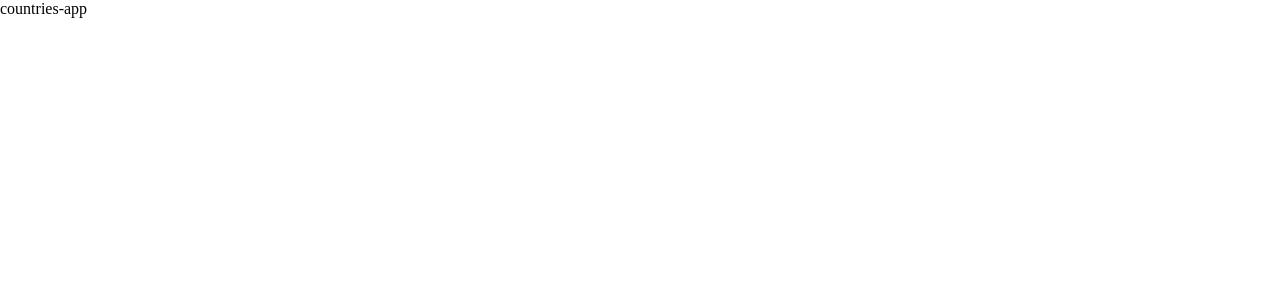
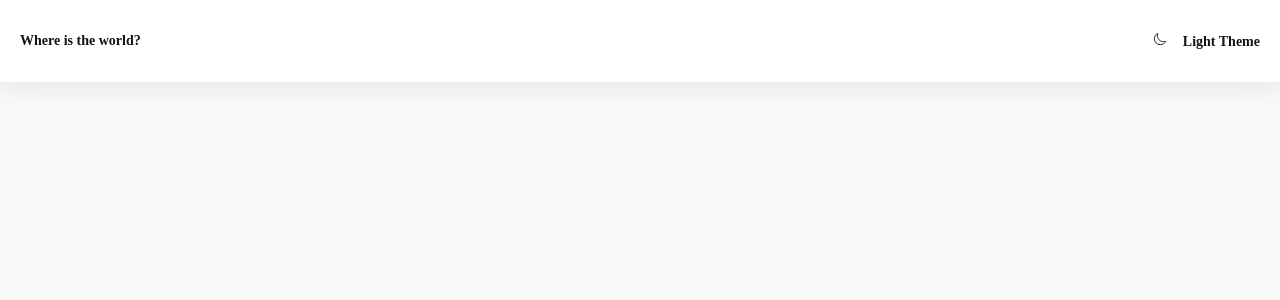
Before and after one commit to Romsrw/Countries-app, a React (Create React App) app: page / in a window 1280 px wide. Shown: the top 300 px of the page. Built offline with nearby package versions, Linux system fonts and the light colour scheme.

Commit message:
create Header component

```diff
--- a/package.json
+++ b/package.json
@@ -9,6 +9,7 @@
     "axios": "^0.24.0",
     "react": "^17.0.2",
     "react-dom": "^17.0.2",
+    "react-icons": "^4.3.1",
     "react-router-dom": "^6.2.1",
     "react-scripts": "5.0.0",
     "styled-components": "^5.3.3",
--- a/src/App.js
+++ /dev/null
@@ -1,5 +0,0 @@
-const App = () => {
-  return <div className="App">countries-app</div>;
-};
-
-export default App;
--- /dev/null
+++ b/src/App.jsx
@@ -0,0 +1,10 @@
+import { Header } from "./components/header/Header"
+
+const App = () => {
+  return <>
+  <Header />
+  </>
+
+};
+
+export default App;
--- /dev/null
+++ b/src/components/container/Container.jsx
@@ -0,0 +1,8 @@
+import styled from "styled-components";
+
+export const Container = styled.div`
+  width: 100%;
+  max-width: 1240px;
+  margin: 0 auto;
+  paddig: 0 2rem;
+`;
--- /dev/null
+++ b/src/components/header/Header.jsx
@@ -0,0 +1,35 @@
+import { IoMoon, IoMoonOutline } from "react-icons/io5";
+import { Container } from "../container/Container";
+import { HeaderEl } from "./HeaderEl";
+import { Wrapper } from "./Wrapper";
+import { Title } from "./Title";
+import { ModeSwitcher } from "./ModeSwitcher";
+import { useEffect, useState } from "react";
+
+export const Header = () => {
+  const [theme, setTheme] = useState("light");
+
+  const toggleTheme = () => setTheme(theme === "light" ? "dark" : "light");
+
+  useEffect(() => {
+    document.body.setAttribute("data-theme", theme);
+  }, [theme]);
+
+  return (
+    <HeaderEl>
+      <Container>
+        <Wrapper>
+          <Title>Where is the world?</Title>
+          <ModeSwitcher onClick={toggleTheme}>
+            {theme === "light" ? (
+              <IoMoonOutline size="14px" />
+            ) : (
+              <IoMoon size="14px" />
+            )}{" "}
+            <span style={{ marginLeft: "0.75rem" }}>{theme} Theme</span>
+          </ModeSwitcher>
+        </Wrapper>
+      </Container>
+    </HeaderEl>
+  );
+};
--- /dev/null
+++ b/src/components/header/HeaderEl.jsx
@@ -0,0 +1,6 @@
+import styled from "styled-components";
+
+export const HeaderEl = styled.header`
+  box-shadow: var(--shadow);
+  background-color: var(--colors-ui-base);
+`;
--- /dev/null
+++ b/src/components/header/ModeSwitcher.jsx
@@ -0,0 +1,9 @@
+import styled from "styled-components";
+
+export const ModeSwitcher = styled.div`
+  color: var(--colors-text);
+  font-size: var(--fs-sm);
+  font-weight: var(--fw-bold);
+  text-transform: capitalize;
+  cursor: pointer;
+`;
--- /dev/null
+++ b/src/components/header/Title.jsx
@@ -0,0 +1,10 @@
+import styled from "styled-components";
+
+export const Title = styled.a.attrs({
+  href: "/",
+})`
+  color: var(--colors-text);
+  font-size: var(--fs-sm);
+  font-weight: var(--fw-bold);
+  text-decoration: none;
+`;
--- /dev/null
+++ b/src/components/header/Wrapper.jsx
@@ -0,0 +1,8 @@
+import styled from "styled-components";
+
+export const Wrapper = styled.div`
+  display: flex;
+  justify-content: space-between;
+  align-items: center;
+  padding: 2rem 0;
+`;
--- a/src/index.css
+++ b/src/index.css
@@ -1,4 +1,3 @@
-@import-normalize;
 @import url("https://fonts.googleapis.com/css2?family=Nunito+Sans:wght@300;600;800&display=swap");
 
 * {
@@ -22,7 +21,7 @@ body[data-theme="dark"] {
   --colors-ui-base: hsl(209, 23%, 22%);
   --shadow: rgba(245, 245, 245, 0.2) 0px 0px 8px;
 }
-body[data-theme="ligth"] {
+body[data-theme="light"] {
   --colors-text: hsl(200, 15%, 8%);
   --colors-bg: hsl(0, 0%, 98%);
   --colors-ui-base: hsl(0, 0%, 100%);
```
Also changed, not shown: 1 other file (tests, documents, lock files or other folders).
